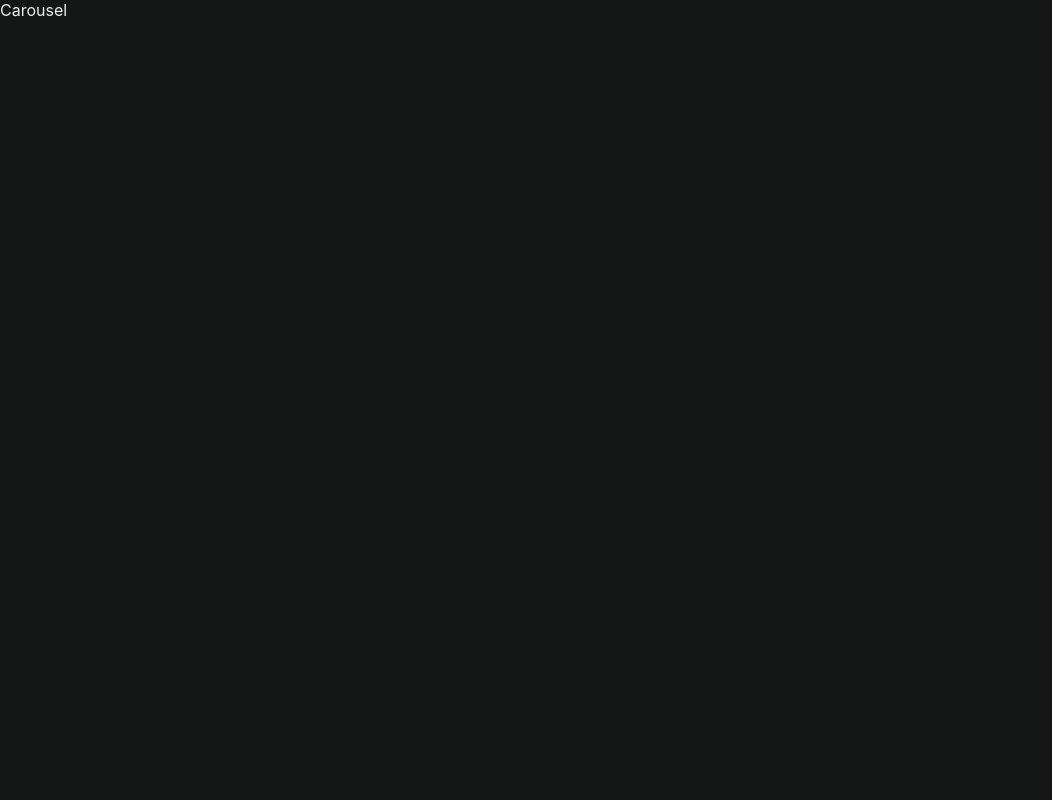
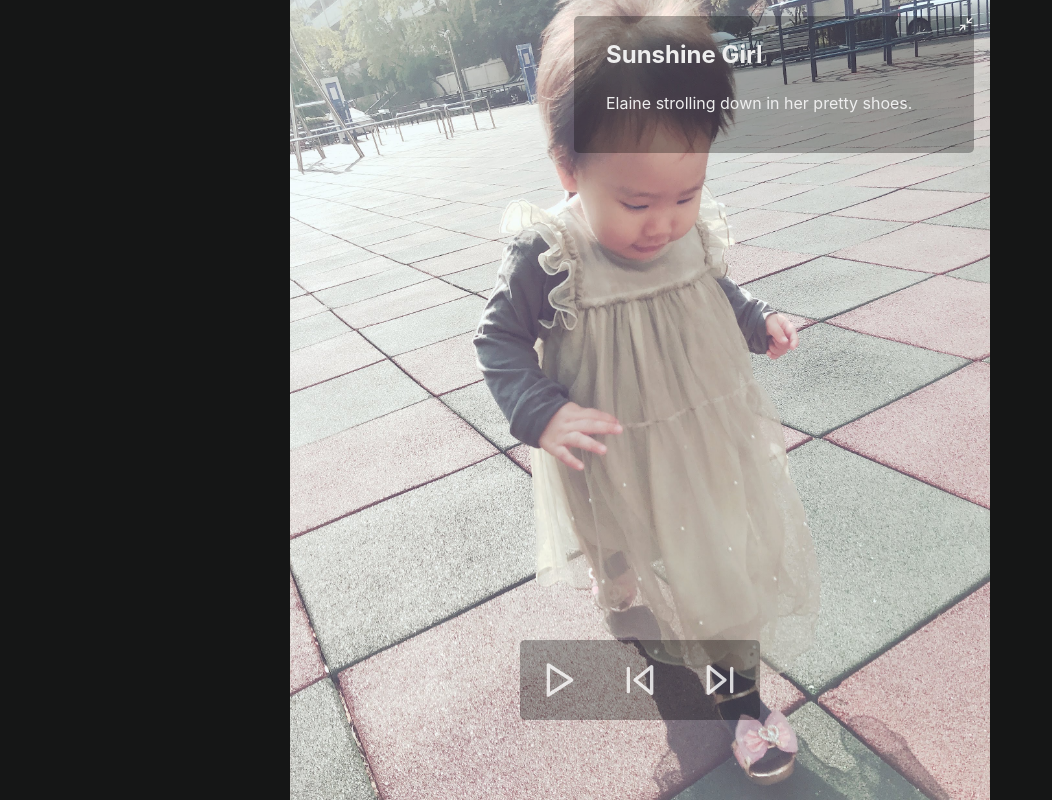
Before and after one commit to sidhlee/react-spring-v9-examples, a React (Create React App) app: page /carousel in a window 1280 px wide. Shown: the whole page, without its empty margins (0-1052 px from the left). Built offline with nearby package versions, Linux system fonts and the light colour scheme.

Commit message:
Add collapsable slide text + Add animation on next/prev click

```diff
--- /dev/null
+++ b/src/declaration.d.ts
@@ -0,0 +1,2 @@
+declare module '*.jpg';
+declare module '*.JPG';
--- a/src/examples/carousel/Carousel.tsx
+++ b/src/examples/carousel/Carousel.tsx
@@ -1,9 +1,20 @@
 import React from 'react';
+import Slides from './Slides';
+import { CarouselStateProvider } from './carousel-context';
+import Controls from './Controls';
+import { StyledCarousel } from './carousel-styles';
 
 type CarouselProps = {};
 
 const Carousel = (props: CarouselProps) => {
-  return <div>Carousel</div>;
+  return (
+    <StyledCarousel>
+      <CarouselStateProvider>
+        <Slides />
+        <Controls />
+      </CarouselStateProvider>
+    </StyledCarousel>
+  );
 };
 
 export default Carousel;
--- /dev/null
+++ b/src/examples/carousel/Controls.tsx
@@ -0,0 +1,32 @@
+import React from 'react';
+import { Play, Pause, SkipBack, SkipForward } from 'react-feather';
+
+import { StyledControls, Button } from './carousel-styles';
+import { useCarousel } from './carousel-context';
+
+type ControlsProps = {};
+
+const Controls = (props: ControlsProps) => {
+  const [{ isPlaying }, dispatch] = useCarousel();
+  return (
+    <StyledControls>
+      {isPlaying ? (
+        <Button onClick={() => dispatch({ type: 'pause' })}>
+          <Pause size={40} />
+        </Button>
+      ) : (
+        <Button onClick={() => dispatch({ type: 'play' })}>
+          <Play size={40} />
+        </Button>
+      )}
+      <Button onClick={() => dispatch({ type: 'prev' })}>
+        <SkipBack size={40} />
+      </Button>
+      <Button onClick={() => dispatch({ type: 'next' })}>
+        <SkipForward size={40} />
+      </Button>
+    </StyledControls>
+  );
+};
+
+export default Controls;
--- /dev/null
+++ b/src/examples/carousel/SlideText.tsx
@@ -0,0 +1,45 @@
+import React, { useState, useRef, useEffect } from 'react';
+import { useSpring } from 'react-spring';
+import { Minimize2, Maximize2 } from 'react-feather';
+
+import {
+  SlideTextContainer,
+  StyledSlideText,
+  SlideTextButton,
+} from './carousel-styles';
+
+type SlideTextProps = {
+  children: React.ReactNode;
+};
+
+const SlideText = ({ children }: SlideTextProps) => {
+  const [open, setOpen] = useState(false);
+
+  const ref = useRef<HTMLDivElement>(null!);
+
+  const styles = useSpring({
+    from: {
+      height: 0,
+      width: 0,
+    },
+    height: ref.current && open ? ref.current.offsetHeight : 16,
+    width: ref.current && open ? ref.current.offsetWidth : 16,
+  });
+
+  useEffect(() => {
+    setOpen(true);
+  }, []);
+
+  return (
+    <StyledSlideText style={styles}>
+      <SlideTextContainer ref={ref}>
+        <SlideTextButton onClick={() => setOpen(!open)}>
+          {open ? <Minimize2 size={16} /> : <Maximize2 size={16} />}
+        </SlideTextButton>
+        {children}
+      </SlideTextContainer>
+    </StyledSlideText>
+  );
+};
+
+export default SlideText;
--- a/src/examples/carousel/Slides.tsx
+++ b/src/examples/carousel/Slides.tsx
@@ -1,11 +1,76 @@
 import React from 'react';
+import { useTransition } from 'react-spring';
 
-import { Slide } from './carouselStyles';
+import { useCarousel } from './carousel-context';
+import { StyledSlides, StyledSlide } from './carousel-styles';
+import SlideText from './SlideText';
 
 type SlidesProps = {};
 
 const Slides = (props: SlidesProps) => {
-  return <Slide></Slide>;
+  const [{ slides, currentIndex, prevIndex }] = useCarousel();
+  const slide = slides[currentIndex];
+
+  // don't pass slides here!
+  // If you want to mount/unmount components one by one,
+  // pass a single item.
+  // Pass an array of items only if you want to animate
+  // multiple components at once or sequentially.
+
+  const transition = useTransition(slide, {
+    from: {
+      // When you compare number with null, null is coerced into 0!
+      transform: getTranslate(slides.length, currentIndex, prevIndex, 'from'),
+      opacity: 0.5,
+    },
+    enter: {
+      transform: `translate3d(0%,0,0)`,
+      opacity: 1,
+    },
+    leave: {
+      transform: getTranslate(slides.length, currentIndex, prevIndex, 'leave'),
+      opacity: 0.5,
+    },
+  });
+
+  console.log(currentIndex, prevIndex);
+
+  return (
+    <StyledSlides>
+      {transition((style, slide) => {
+        return (
+          <StyledSlide style={style} src={slide.src}>
+            <SlideText>
+              <h2>{slide.title}</h2>
+              <p>{slide.desc}</p>
+            </SlideText>
+          </StyledSlide>
+        );
+      })}
+    </StyledSlides>
+  );
 };
 
+function getTranslate(
+  slidesLength: number,
+  currentIndex: number,
+  prevIndex: number,
+  phase: 'from' | 'leave'
+) {
+  const nextClickedFromTail =
+    currentIndex === 0 && prevIndex === slidesLength - 1;
+  const prevClickedFromHead =
+    currentIndex === slidesLength - 1 && prevIndex === 0;
+  const nextButtonClicked =
+    nextClickedFromTail || (currentIndex > prevIndex && !prevClickedFromHead);
+  const prevButtonClicked =
+    prevClickedFromHead || (currentIndex < prevIndex && !nextClickedFromTail);
+
+  if (nextButtonClicked)
+    return `translate3d(${phase === 'from' ? '100%' : '-100%'},0,0)`;
+  if (prevButtonClicked)
+    return `translate3d(${phase === 'from' ? '-100%' : '100%'},0,0)`;
+  return 'translate3d(0,0,0)';
+}
+
 export default Slides;
--- a/src/examples/carousel/carousel-context.tsx
+++ b/src/examples/carousel/carousel-context.tsx
@@ -3,6 +3,7 @@ import { slides, Slide } from './images';
 
 type State = {
   currentIndex: number;
+  prevIndex: number;
   slides: Slide[];
   isPlaying: boolean;
 };
@@ -19,7 +20,17 @@ const carouselReducer = (state: State, action: Action) => {
   switch (action.type) {
     case 'progress':
     case 'next':
+      return {
+        ...state,
+        currentIndex: (state.currentIndex + 1) % slides.length,
+        prevIndex: state.currentIndex,
+      };
     case 'prev':
+      return {
+        ...state,
+        currentIndex: (state.currentIndex + slides.length - 1) % slides.length,
+        prevIndex: state.currentIndex,
+      };
     case 'goTo':
     case 'play':
     case 'pause':
@@ -35,6 +46,7 @@ const CarouselDispatchContext = createContext<Dispatch | undefined>(undefined);
 
 const initialState: State = {
   currentIndex: 2,
+  prevIndex: 2,
   slides,
   isPlaying: false,
 };
@@ -58,6 +70,7 @@ const useCarouselState = () => {
       'useCarouselState must be used within a CarouselStateProvider'
     );
   }
+  return context;
 };
 
 const useCarouselDispatch = () => {
@@ -67,6 +80,7 @@ const useCarouselDispatch = () => {
       'useCarouselDispatch must ne used within a CarouselDispatchProvider'
     );
   }
+  return context;
 };
 
 const useCarousel = () => {
--- a/src/examples/carousel/carousel-styles.ts
+++ b/src/examples/carousel/carousel-styles.ts
@@ -1,3 +1,110 @@
-import styled from 'styled-components';
+import styled, { css } from 'styled-components';
+import { animated } from 'react-spring';
 
-export const Slide = styled('li')``;
+const gridMain = css`
+  display: grid;
+  grid-template-columns: repeat(3, 1fr);
+  grid-template-rows: 1fr 13.5em 3em 10em;
+`;
+
+export const StyledCarousel = styled('div')`
+  position: relative;
+  margin: auto;
+  width: 100%;
+  max-width: 700px;
+  height: 100vh;
+  overflow: hidden;
+  ${gridMain};
+`;
+
+export const StyledSlides = styled('ul')``;
+
+type StyledSlideProps = {
+  src: string;
+};
+
+export const StyledSlide = styled(animated.li)<StyledSlideProps>`
+  background-image: url(${(props) => props.src});
+  background-size: cover;
+  background-color: black;
+  background-position: center;
+  background-repeat: no-repeat;
+
+  position: absolute;
+  z-index: 0;
+  top: 0;
+  left: 0;
+  width: 100%;
+  height: 100%;
+
+  ${gridMain}
+`;
+
+export const StyledSlideText = styled(animated.div)`
+  color: var(--text-main);
+  background: rgba(0, 0, 0, 0.3);
+  border-radius: var(--border-radius);
+  overflow: hidden;
+  position: fixed;
+  top: 1rem;
+  right: 1rem;
+  z-index: 100;
+`;
+
+export const SlideTextContainer = styled('div')`
+  overflow: hidden;
+  padding: 1.5em 2em;
+  width: 400px;
+  max-width: 90vw;
+`;
+
+export const StyledControls = styled('div')`
+  grid-row: 4;
+  grid-column: 2;
+  align-self: start;
+  justify-self: center;
+
+  display: flex;
+  align-items: flex-start;
+
+  background: rgba(0, 0, 0, 0.3);
+  border-radius: var(--border-radius);
+  z-index: 200;
+`;
+
+export const Button = styled('button')`
+  color: rgba(255, 255, 255, 0.8);
+  --size: 1em;
+  width: var(--size);
+  height: var(--size);
+  font-size: 5rem;
+
+  display: flex;
+  justify-content: center;
+  align-items: center;
+  padding: 0;
+
+  transition: color 0.2s;
+  &:hover,
+  &:focus {
+    color: rgba(255, 255, 255, 1);
+    transform: scale(1.05);
+  }
+
+  &:active {
+    transition: none;
+    transform: scale(1);
+    filter: brightness(0.9);
+  }
+`;
+
+export const SlideTextButton = styled('button')`
+  position: fixed;
+  top: 1rem;
+  right: 1rem;
+  padding: 0;
+  transition: background-color 0.2s;
+  &:hover {
+    background: rgba(0, 0, 0, 0.6);
+  }
+`;
--- a/src/hooks/useMeasure.ts
+++ b/src/hooks/useMeasure.ts
@@ -12,6 +12,7 @@ export function useMeasure() {
     )
   );
   useEffect(() => {
+    console.log('measure effect', ref.current);
     if (ref.current) resizeObserver.observe(ref.current);
     return () => resizeObserver.disconnect();
   }, [resizeObserver]);
--- a/src/hooks/usePrevious.ts
+++ b/src/hooks/usePrevious.ts
@@ -6,6 +6,10 @@ import { useRef, useEffect } from 'react';
  */
 export function usePrevious(value: any) {
   const ref = useRef<any | null>(null);
-  useEffect(() => void (ref.current = value), [value]);
+  useEffect(() => {
+    console.log('usePrevious effect');
+    ref.current = value;
+  }, [value]);
+
   return ref.current;
 }
--- a/src/styles.tsx
+++ b/src/styles.tsx
@@ -4,7 +4,7 @@ export const GlobalStyle = createGlobalStyle`
   :root {
     --text-main: #eee;
     --text-secondary: #bbb;
-    --text-inverse: black;
+    --text-inverse: #333;
     --primary: rgb(54, 54, 69);
     --secondary: #8fa5b6;
     --accent: rgb(255, 109, 109);
@@ -16,6 +16,8 @@ export const GlobalStyle = createGlobalStyle`
     --border: 1px solid var(--border-color);
     --border-radius: 5px;
     --transition-duration: 0.3s;
+
+    --box-shadow: 3px 3px 5px hsla(0, 0%, 0%, 0.2);
   }
 
   html {
@@ -88,6 +90,9 @@ button {
   &:hover {
     filter: brightness(1.3);
   }
+  &:focus {
+    outline: thin dotted;
+  }
 }
 
 
```
Also changed, not shown: src/examples/carousel/images/index.ts (+5 -5 lines).
